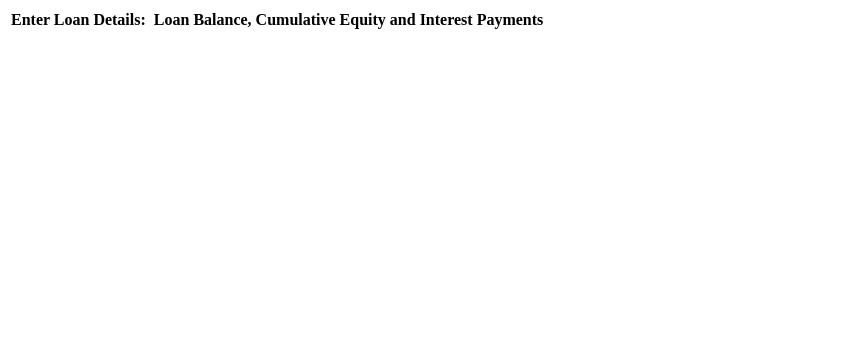
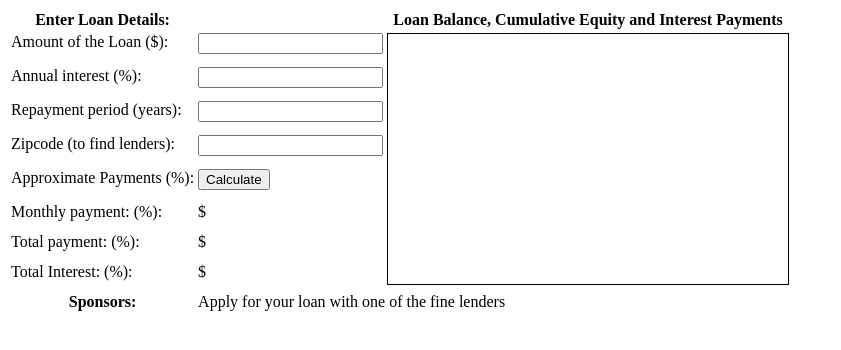
Before and after one commit to GaryCarneiro/jslearn, a plain HTML site: page ch1/loan_calc/loancalc.html in a window 1280 px wide. Shown: the whole page, without its empty margins (0-841 px from the left). Drawn offline with Linux system fonts and the light colour scheme.

Commit message:
Initial html commmit

```diff
--- a/ch1/loan_calc/loancalc.html
+++ b/ch1/loan_calc/loancalc.html
@@ -11,7 +11,43 @@
       <th>Loan Balance, Cumulative Equity and Interest Payments</th>
     </tr>
     <tr>
-
+      <td>Amount of the Loan ($): </td>
+      <td><input id="amount" onchange="calculate();"></td>
+      <td rowspan=8><canvas id="graph" width="400" height="250"></canvas></td>
+    </tr>
+    <tr>
+      <td>Annual interest (%): </td>
+      <td><input id="apr" onchange="calculate();"></td>
+    </tr>
+    <tr>
+      <td>Repayment period (years): </td>
+      <td><input id="years" onchange="calculate();"></td>
+    </tr>
+    <tr>
+      <td>Zipcode (to find lenders): </td>
+      <td><input id="zipcode" onchange="calculate();"></td>
+    </tr>
+    <tr>
+      <td>Approximate Payments (%): </td>
+      <td><button onclick="calculate();">Calculate</button></td>
+    </tr>
+    <tr>
+      <td>Monthly payment: (%): </td>
+      <td>$<span class="output" id="payment"></span></td>
+    </tr>
+    <tr>
+      <td>Total payment: (%): </td>
+      <td>$<span class="output" id="total"></span></td>
+    </tr>
+    <tr>
+      <td>Total Interest: (%): </td>
+      <td>$<span class="output" id="totalinterest"></span></td>
+    </tr>
+    <tr>
+      <th>Sponsors:</th>
+      <td colspan=2> Apply for your loan with one of the fine lenders</td>
+      <td><span class="output" id="payment"></span></td>
+      <div id="lenders"></div>
     </tr>
   </table>
 </body>
```
